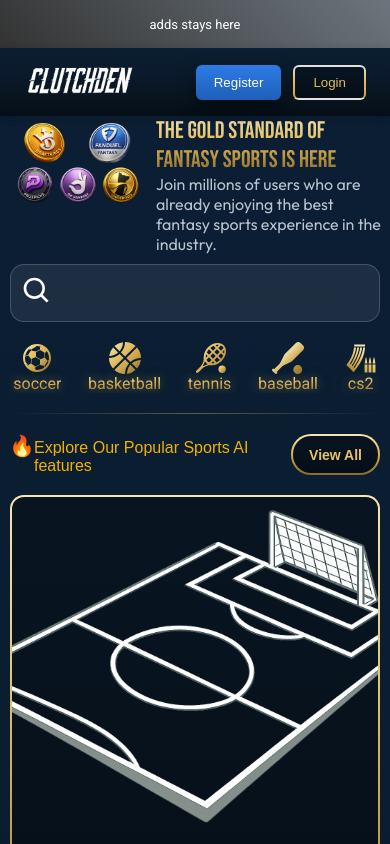
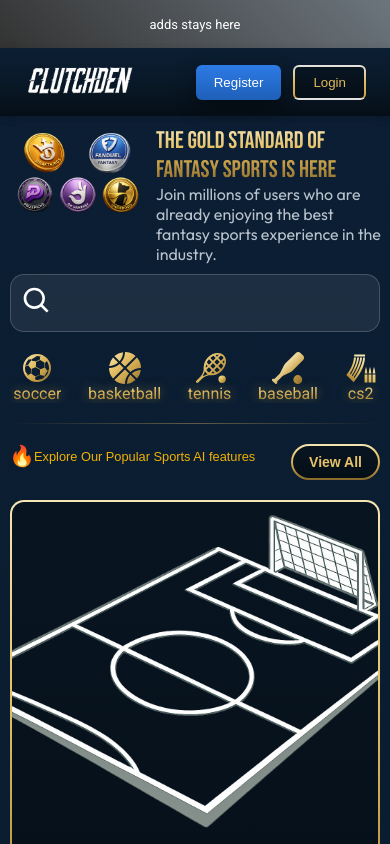
Before and after one commit to bobbyjay/aQ7M9xL2K8ZP4HnE5R6dYB3wT, a React (Vite) app: page / in a window 390 px wide. Shown: the top 844 px of the page. Built offline with nearby package versions, Linux system fonts and the light colour scheme; a web font is replaced by a local one.

Commit message:
update header size

```diff
--- a/src/styles/homepage.css
+++ b/src/styles/homepage.css
@@ -126,6 +126,7 @@
     #050e17 100%
   );
   color: var(--text-color);
+  padding-top: 10px;
 }
 
 .homepage-root{
@@ -403,7 +404,7 @@
   padding: 10px;
 }
 .popular-heading-txt{
-  font: clamp(1em, 2vw, 2em) sans-serif;
+  font: clamp(0.8em, 2vw, 2em) sans-serif;
   padding-top: 5px;
   color: var(--color-yellow-500);
 }
```
